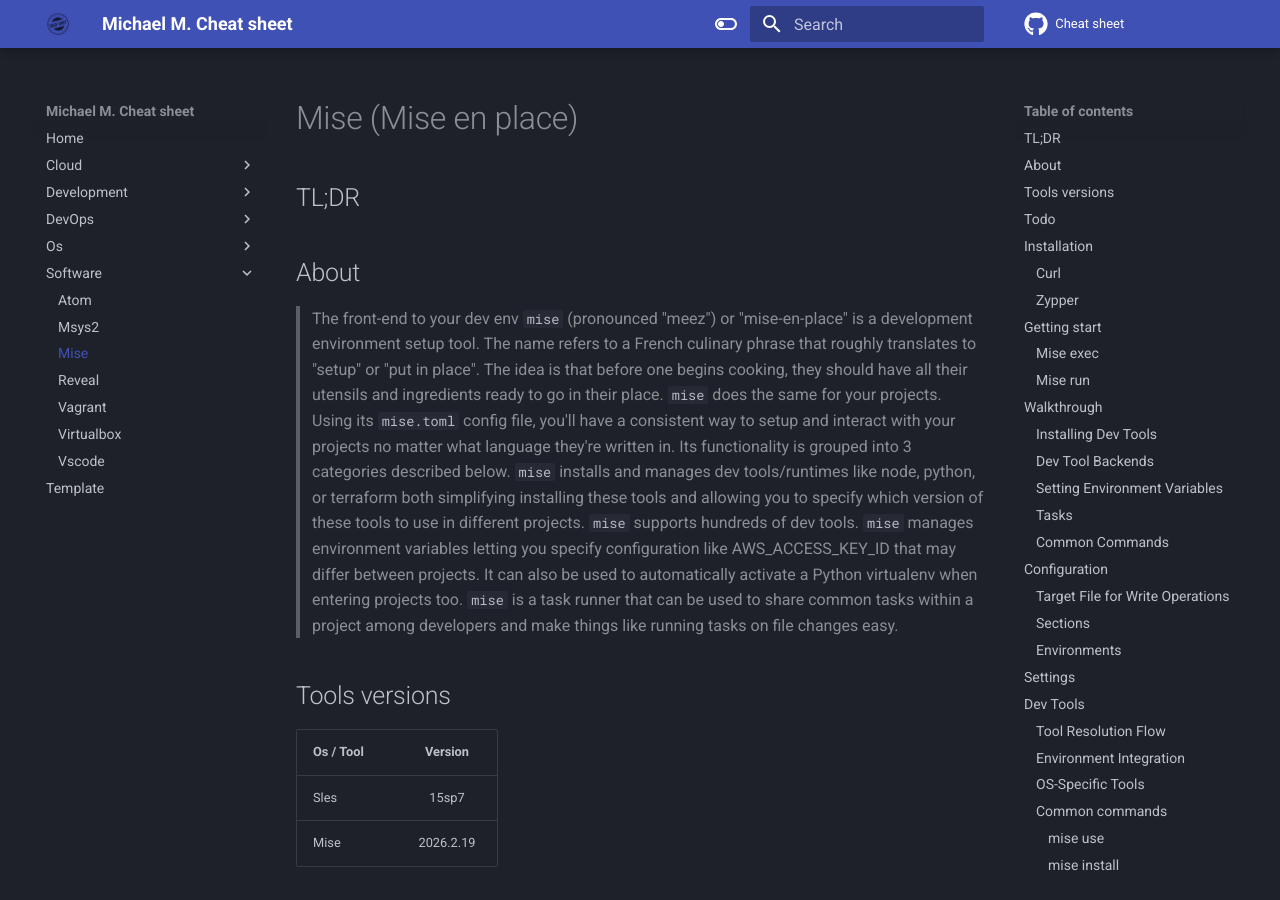
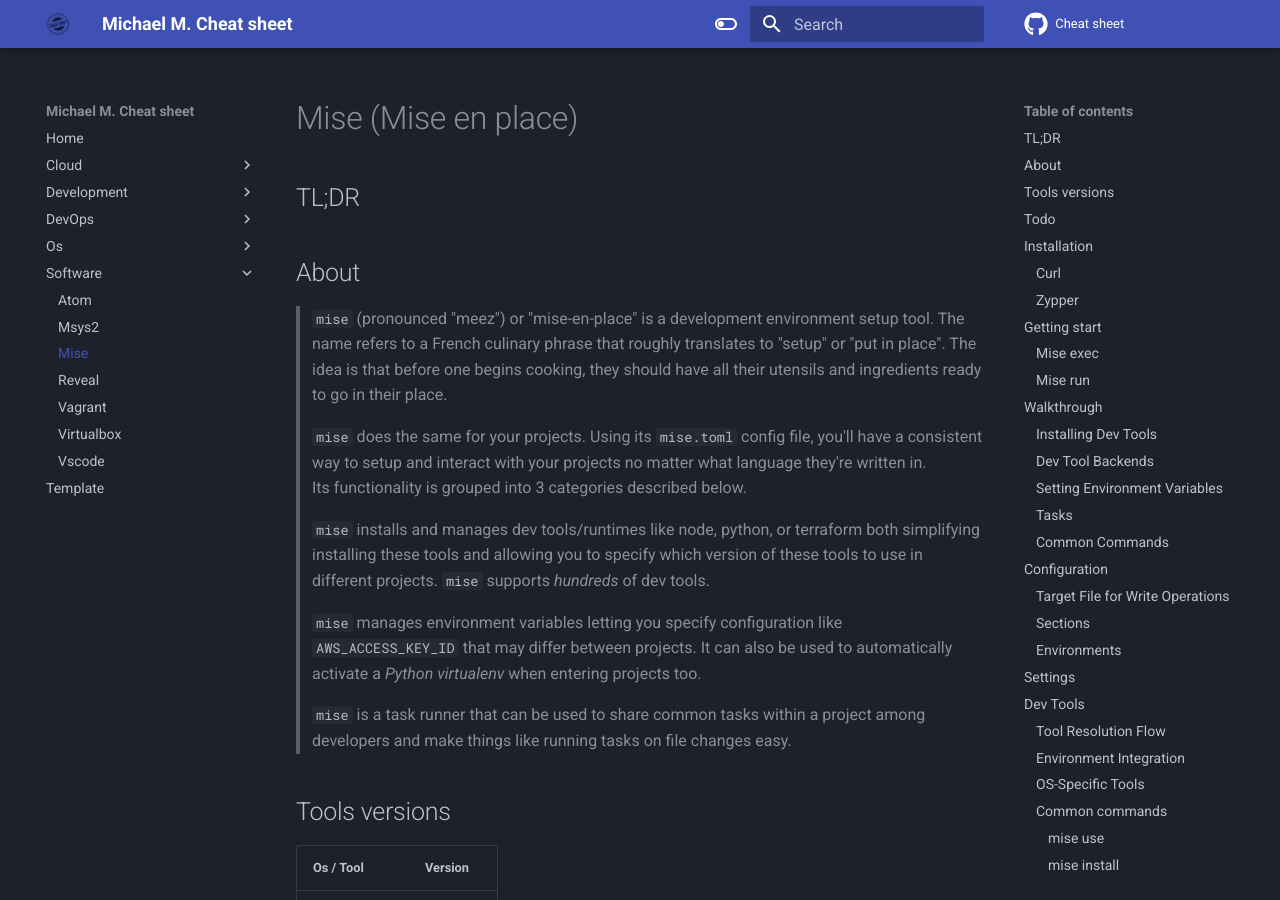
Before and after one commit to Pandemonium1986/cheatsheet, an MkDocs documentation site: the page built from docs/software/mise.md, in a window 1280 px wide and 900 px high. Built offline with MkDocs 1.6.1 and Material for MkDocs 9.7.7, drawn with Linux system fonts in a browser that asks for light colours; comment, search, counter and statistics services are not loaded; some of the changed text lies outside the part shown.

Commit message:
docs: mise refactor about

```diff
--- a/docs/software/mise.md
+++ b/docs/software/mise.md
@@ -4,12 +4,15 @@
 
 ## About
 
-> The front-end to your dev env
 > `mise` (pronounced "meez") or "mise-en-place" is a development environment setup tool. The name refers to a French culinary phrase that roughly translates to "setup" or "put in place". The idea is that before one begins cooking, they should have all their utensils and ingredients ready to go in their place.
+>
 > `mise` does the same for your projects. Using its `mise.toml` config file, you'll have a consistent way to setup and interact with your projects no matter what language they're written in.
 > Its functionality is grouped into 3 categories described below.
-> `mise` installs and manages dev tools/runtimes like node, python, or terraform both simplifying installing these tools and allowing you to specify which version of these tools to use in different projects. `mise` supports hundreds of dev tools.
-> `mise` manages environment variables letting you specify configuration like AWS_ACCESS_KEY_ID that may differ between projects. It can also be used to automatically activate a Python virtualenv when entering projects too.
+>
+> `mise` installs and manages dev tools/runtimes like node, python, or terraform both simplifying installing these tools and allowing you to specify which version of these tools to use in different projects. `mise` supports _hundreds_ of dev tools.
+>
+> `mise` manages environment variables letting you specify configuration like `AWS_ACCESS_KEY_ID` that may differ between projects. It can also be used to automatically activate a _Python virtualenv_ when entering projects too.
+>
 > `mise` is a task runner that can be used to share common tasks within a project among developers and make things like running tasks on file changes easy.
 
 ## Tools versions
@@ -291,7 +294,7 @@
 
 Encrypt individual environment variable values directly in `mise.toml` using `age` encryption. The `age` tool is not required—mise has support built-in.
 
-This is a simple method of storing encrypted environment variables directly in `mise.toml`. You can use it simply by running `mise set --age-encrypt <key>=<value>`. By default, mise will use your ssh key (`~/.ssh/id_ed25519` or `~/.ssh/id_rsa`) if it exists.
+This is a simple method of storing encrypted environment variables directly in `mise.toml`. You can use it simply by running `mise set --age-encrypt <key>=<value>`. By default, mise will use your SSH key (`~/.ssh/id_ed25519` or `~/.ssh/id_rsa`) if it exists.
 
 - Inline storage: values live alongside other env vars in mise.toml
 - Multiple recipients: x25519 age keys and SSH recipients
```
